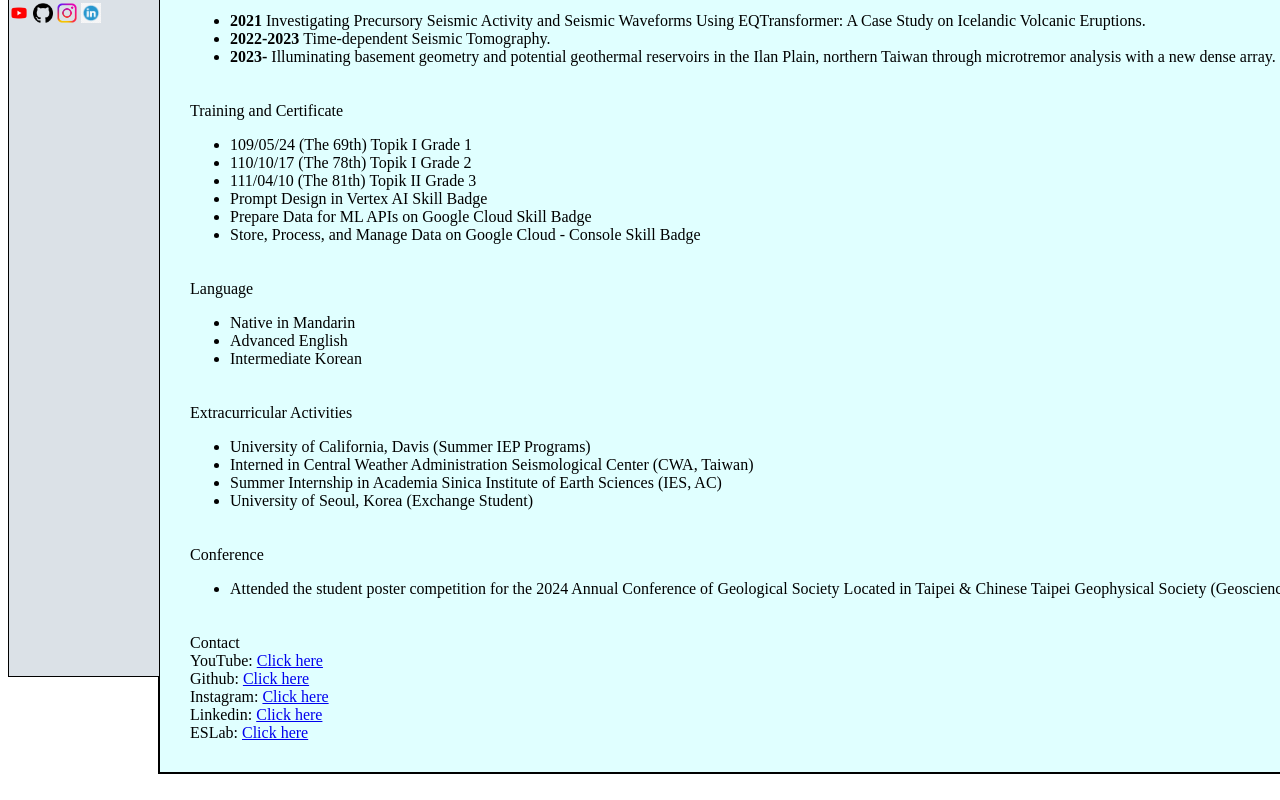
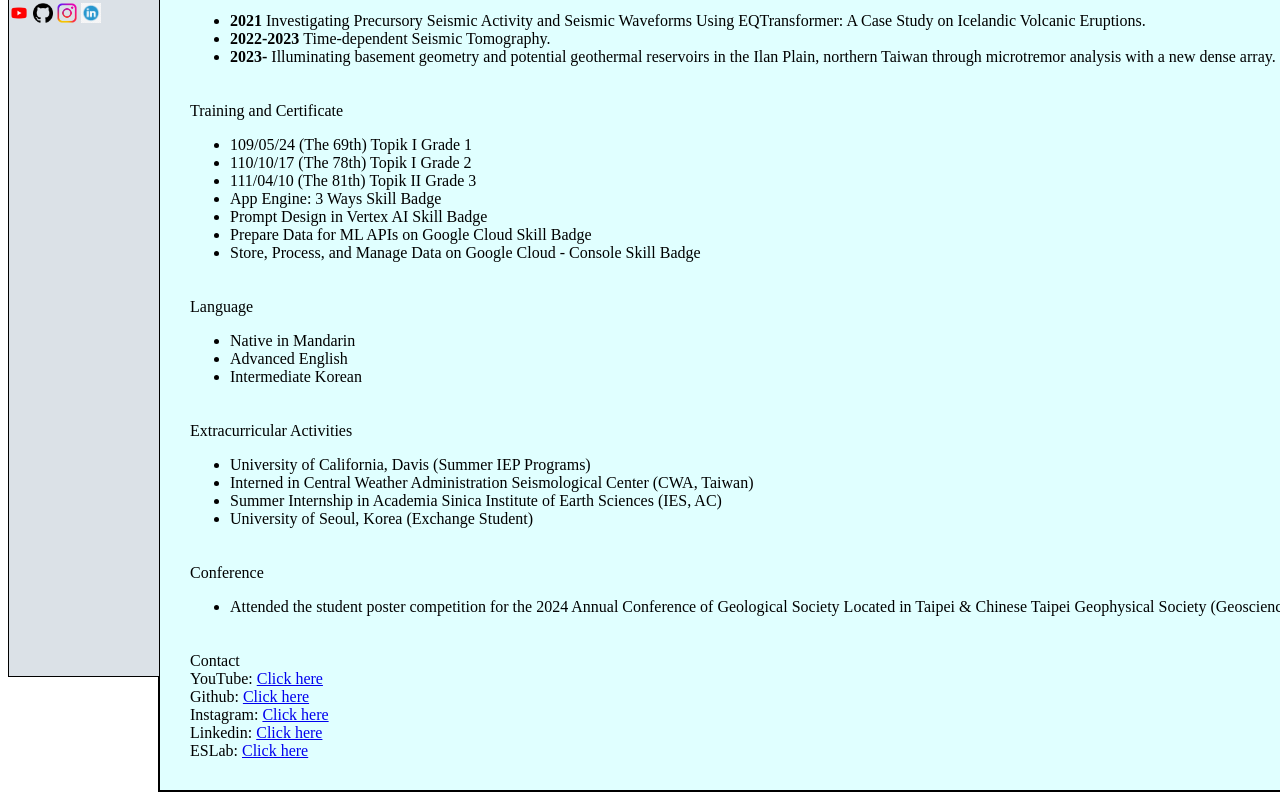
Before and after one commit to angela1011/angela1011.github.io, a plain HTML site: page index.html in a window 1280 px wide. Shown: the part 773-1573 px from the top of the page. Drawn offline with Linux system fonts and the light colour scheme.

Commit message:
Update index.html

```diff
--- a/index.html
+++ b/index.html
@@ -82,6 +82,7 @@
             <li>109/05/24 (The 69th) Topik I Grade 1</li>
             <li>110/10/17 (The 78th) Topik I Grade 2</li>
             <li>111/04/10 (The 81th) Topik II Grade 3</li>
+            <li>App Engine: 3 Ways Skill Badge</li>
             <li>Prompt Design in Vertex AI Skill Badge</li>
             <li>Prepare Data for ML APIs on Google Cloud Skill Badge</li>
             <li>Store, Process, and Manage Data on Google Cloud - Console Skill Badge</li>
```
